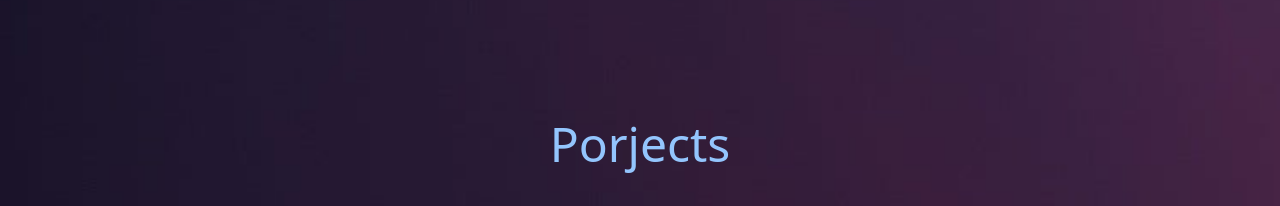
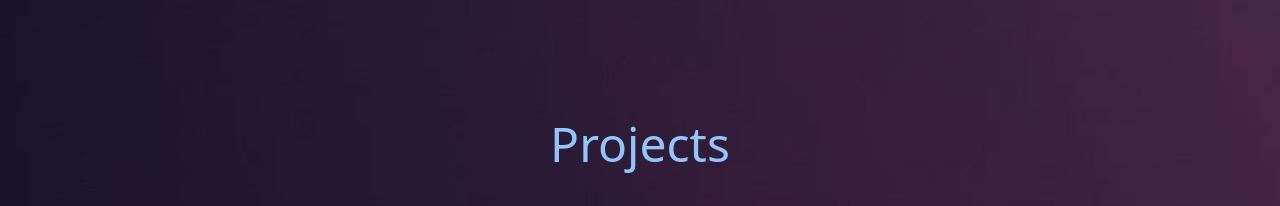
Before and after one commit to luismz95/portfolio, a React (Create React App) app: page / in a window 1280 px wide. Shown: the part 1560-1766 px from the top of the page. Built offline with nearby package versions, Linux system fonts and the light colour scheme.

Commit message:
correcion ortografica projects

```diff
--- a/src/pages/Projects.js
+++ b/src/pages/Projects.js
@@ -43,7 +43,7 @@ const Contact = () => {
 
 
                 <div className='mb-6 text-3xl lg:text-5xl font-thin text-blue-300  w-full text-center mt-20'>
-                    <p >Porjects</p>
+                    <p >Projects</p>
                 </div>
 
                 <div className='flex flex-col lg:flex-row justify-center items-center '>
```
